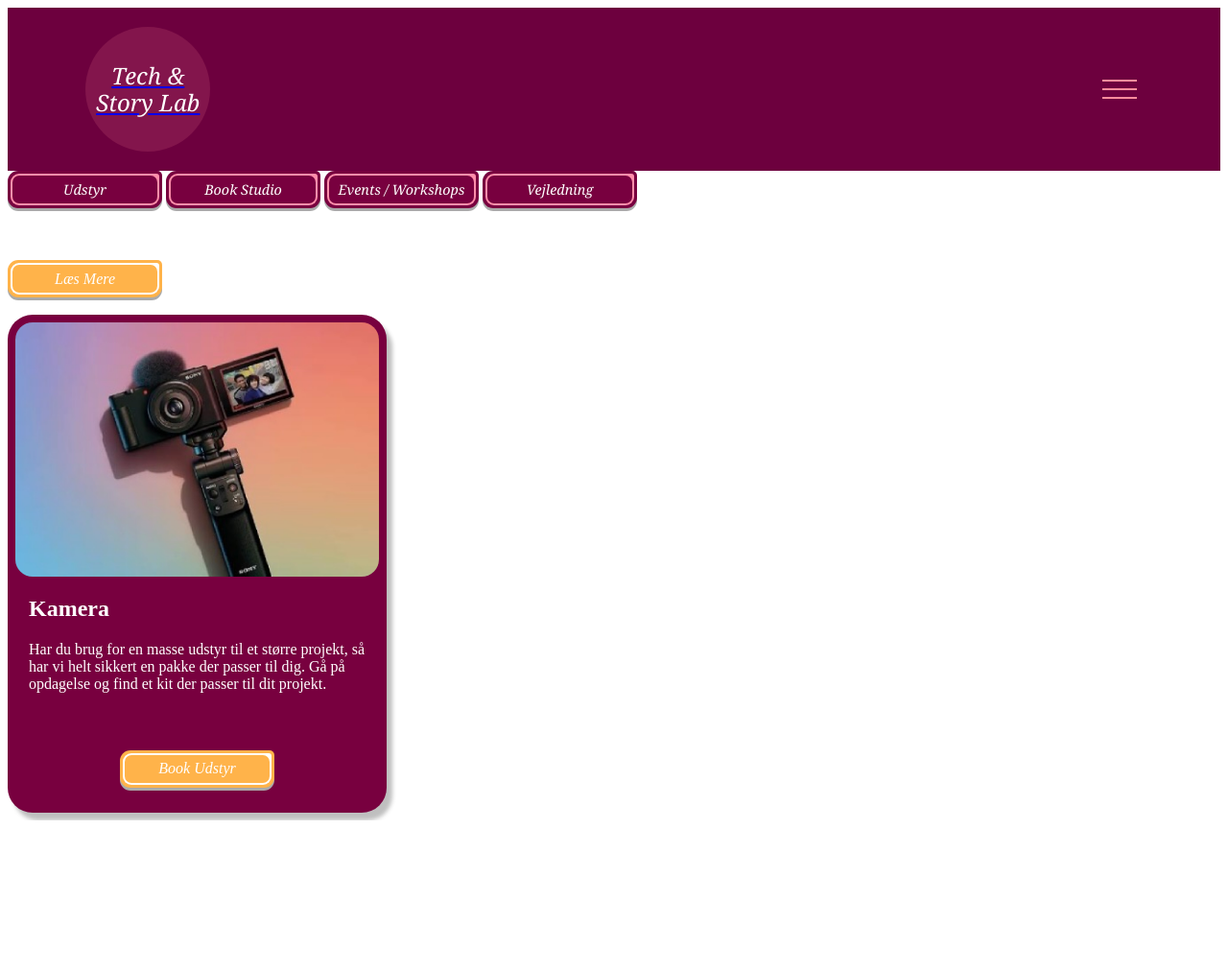
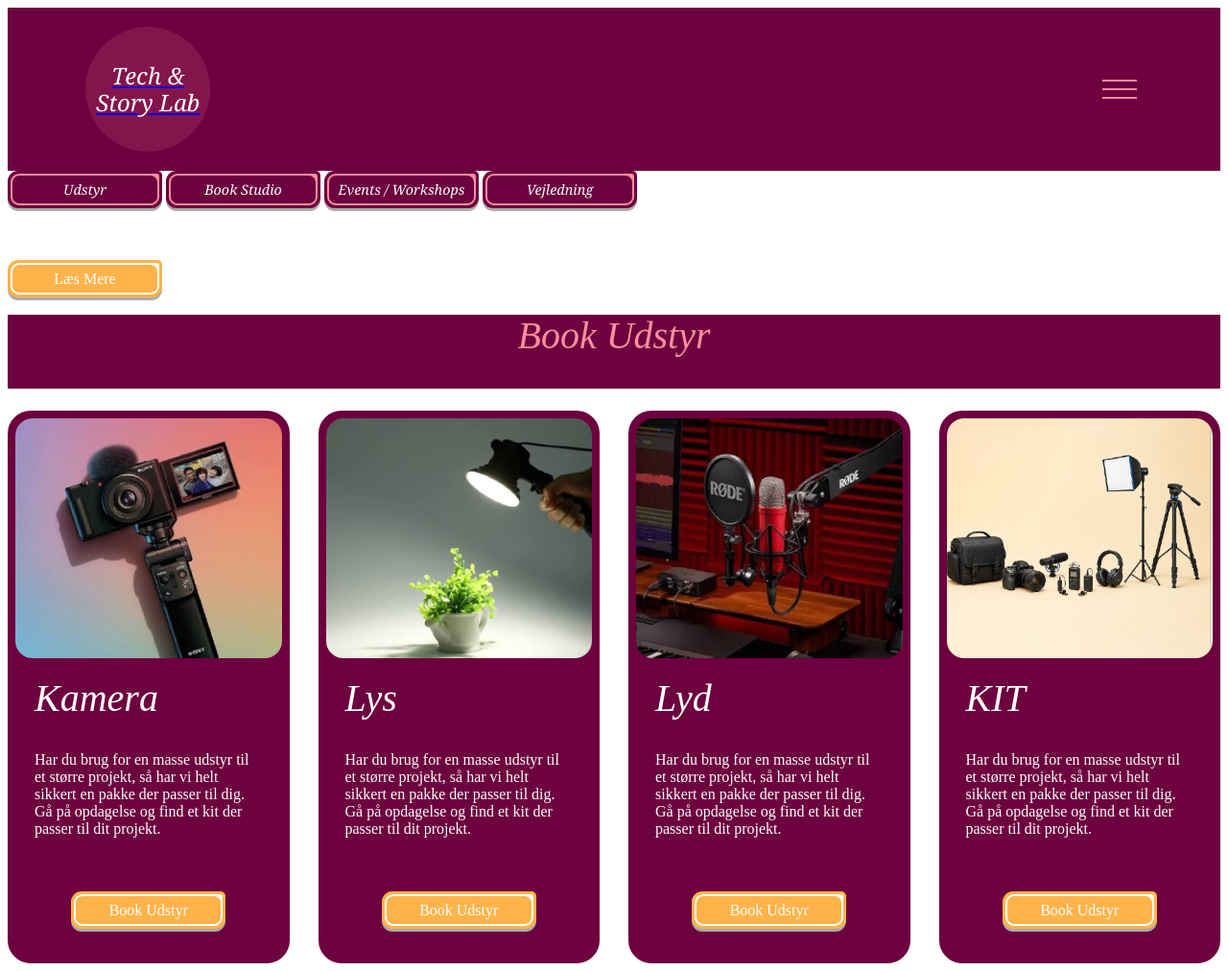
Before and after one commit to Jacobsvi/t-sl_astro, an Astro site: page / in a window 1280 px wide. Shown: the whole page at 96% size. Before the commit the page ends 855 px from the top, so only its background shows below. Built offline with nearby package versions, Linux system fonts and the light colour scheme; Astro itself is replaced by a stand-in of ours; no server answers; the database is empty; a web font is replaced by a local one.

Commit message:
Refactor code structure for improved readability and maintainability

```diff
--- a/src/components/Knap_primary.astro
+++ b/src/components/Knap_primary.astro
@@ -1,5 +1,5 @@
 ---
-
+import Style from "../styles/global_styles.css"
 ---
 
 
@@ -26,7 +26,7 @@
 
 .yderste_frame {
 display: inline-block;
-background-color: #78003f;
+background-color: var(--color-deep-plum);
 padding: 3px;
 margin: 0%;
 border-radius: 11px;
@@ -38,7 +38,8 @@ box-shadow: 0 3px 0 #aaaaaa;
 
 .inderste_frame {
 display: inline-block;
-background-color: #ff8fab;
+background-color: var(--color-soft-pink);
+
 padding: 2px;
 
 border-radius: 9px;
@@ -48,8 +49,8 @@ border-top-right-radius: 3px;
 
 
 .knap{
-background-color: #78003f;
-color: white;
+background-color: var(--color-deep-plum);
+color: var(--color-pure-white);
 border: 0px;
 
 border-radius:7px;
--- a/src/components/Udstyr_card_index.astro
+++ b/src/components/Udstyr_card_index.astro
@@ -15,17 +15,23 @@ import KnapSecondary from "./Knap_secondary.astro";
 
 
 <article class="card">
-    <slot/>
-  <div class="card-indhold">
 
-        <div class="card-tekst">
-      <slot name="tekst" />
- </div>
+  <div class="card_billede">
+<slot name="billede" />
+  </div>
 
-    <div class="card-knap">
-   <KnapSecondary>Book Udstyr</KnapSecondary>
-    </div>
+
+
+  <div class="card_tekst">
+<slot name="tekst" />
   </div>
+
+
+
+  <div class="card_knap">
+<KnapSecondary>Book Udstyr</KnapSecondary>
+  </div>
+
 </article>
 
 
@@ -42,7 +48,67 @@ import KnapSecondary from "./Knap_secondary.astro";
 
 <style>
 
- .card {
+.card {
+display: flex;
+flex-direction: column;
+min-width: 0;
+max-width: 300px;
+
+background-color: var( --color-deep-plum);
+color: var(  --color-pure-white);
+border-radius: 24px;
+
+overflow: hidden;
+
+border: solid 8px var(--color-deep-plum);
+}
+
+
+
+.card_billede {
+height: 250px;
+flex-shrink: 0;
+}
+
+.card_billede :global(img) {
+display: block;
+width: 100%;
+height: 100%;
+object-fit: cover;
+
+border-radius: 18px;
+}
+
+
+.card_tekst {
+  padding: 20px 20px;
+  overflow-wrap: anywhere;
+}
+
+
+.card-tekst :global(h2) {
+    margin: 0 0 12px;
+  }
+
+  .card-tekst :global(p) {
+    margin: 0;
+  }
+
+
+  .card_knap {
+    margin-top: auto;
+    display: flex;
+    justify-content: center;
+    padding: 20px 16px 28px;
+  }
+
+
+
+
+
+
+
+ /* .card {
     width: 100%;
     max-width: 395px;
     box-sizing: border-box;
@@ -66,6 +132,7 @@ import KnapSecondary from "./Knap_secondary.astro";
   padding-right: 0px;
   padding-bottom: 18px;
   padding-left: 0px;
+
 }
 
   .card-indhold h2 {
@@ -76,7 +143,7 @@ import KnapSecondary from "./Knap_secondary.astro";
     font-weight: normal;
   }
 
-  /* Beskrivelse */
+
   .card-indhold p {
     margin: 0;
     font-family: Arial, sans-serif;
@@ -93,7 +160,12 @@ import KnapSecondary from "./Knap_secondary.astro";
 
 .card-tekst {
   padding: 0 14px;
-}
+} */
+
+
+
+
+
 /*
 .card {
 display: inline-block;
--- a/src/pages/index.astro
+++ b/src/pages/index.astro
@@ -1,6 +1,8 @@
 ---
 import kamera from "../images/kamera_img_index.jpg";
-
+import Lys from "../images/Lys_img_index.png";
+import Lyd from "../images/Lyd_img_index.png";
+import kit from "../images/Kit_img_index.png";
 
 
 
@@ -98,8 +100,17 @@ console.log("staffData", staffData);
 	<br>
 <br>
 
+
+<section class="udstyr-sektion">
+  <div class="baggrundstekst" aria-hidden="true">
+    <h2 class="udstyr-titel">Book Udstyr</h2>
+  </div>
+
+
+
+<div class="book_udstyr_flex">
 <UdstyrCardIndex>
-  <img class="card-billede" src={kamera.src} alt="kamera"/>
+  <img slot="billede" src={kamera.src} alt="kamera"/>
 
 
    <div slot="tekst">
@@ -110,8 +121,107 @@ console.log("staffData", staffData);
 	Gå på opdagelse og find et kit der passer til dit projekt.
 </p>
   </div>
+</UdstyrCardIndex>
 
 
 
 
+<UdstyrCardIndex>
+  <img slot="billede" src={Lys.src} alt="Lys"/>
+
+
+  <div slot="tekst">
+  <h2>Lys</h2>
+  <p>
+	Har du brug for en masse udstyr til et større projekt,
+	så har vi helt sikkert en pakke der passer til dig.
+	Gå på opdagelse og find et kit der passer til dit projekt.
+ </p>
+  </div>
 </UdstyrCardIndex>
+
+
+
+
+<UdstyrCardIndex>
+  <img slot="billede" src={Lyd.src} alt="Lyd"/>
+
+
+  <div slot="tekst">
+  <h2>Lyd</h2>
+  <p>
+	Har du brug for en masse udstyr til et større projekt,
+	så har vi helt sikkert en pakke der passer til dig.
+	Gå på opdagelse og find et kit der passer til dit projekt.
+ </p>
+  </div>
+</UdstyrCardIndex>
+
+
+
+
+<UdstyrCardIndex>
+  <img slot="billede" src={kit.src} alt="Kit"/>
+
+
+  <div slot="tekst">
+  <h2>KIT</h2>
+  <p>
+	Har du brug for en masse udstyr til et større projekt,
+	så har vi helt sikkert en pakke der passer til dig.
+	Gå på opdagelse og find et kit der passer til dit projekt.
+ </p>
+  </div>
+</UdstyrCardIndex>
+
+</div>
+</section>
+
+
+
+
+
+<style>
+
+
+
+	.book_udstyr_flex {
+		display: flex;
+		gap: 30px;
+		justify-content: center;
+	}
+
+
+
+
+
+  .udstyr-sektion {
+  position: relative;
+  isolation: isolate;
+  padding-top: 100px;
+}
+
+.baggrundstekst {
+  position: absolute;
+  top: 0;
+  left: 0;
+  width: 100%;
+  z-index: -1;
+
+  text-align: center;
+  font-family: var(--font-overskrift);
+  font-style: italic;
+  font-size: clamp(48px, 12vw, 200px);
+  line-height: 1;
+  color: var(--color-soft-pink);
+
+  pointer-events: none;
+
+  background-color: var(--color-deep-plum);
+}
+
+.cards {
+  position: relative;
+  z-index: 1;
+}
+</style>
--- a/src/styles/global_styles.css
+++ b/src/styles/global_styles.css
@@ -1,51 +1,60 @@
 :root {
+  /* PRIMARY */
+  --color-business-blue: #0038a8;
+  --color-business-blue-light: #0c53ed;
+  --color-campus-green: #acb504;
+  --color-sunlit-energy: #e8d285;
+  --color-daylight: #f8edca;
+  --color-academic-fire: #fe4c61;
+  --color-students-blush: #fca28a;
+  --color-poolside-study: #33abb5;
+  --color-pencil-grey: #333333;
+  --color-pure-white: #ffffff;
+
+  /* SECONDARY */
+  --color-soft-pink: #ff8d9d;
+  --color-deep-plum: #6d003e;
+  --color-orange: #ffb34a;
+
+  /************************/
+  /************************/
+  /************************/
+  /************************/
+  /************************/
+  /************************/
+  /************************/
+  /************************/
+
   /* DISPLAY */
-  --display-size: 48px;
-  --display-line-height: 48px;
-  --display-letter-spacing: -0.24px;
-
-  /* H1 */
-  --h1-size: 40px;
-  --h1-line-height: 44px;
-  --h1-letter-spacing: -0.2px;
 
   /* H2 */
-  --h2-size: 32px;
-  --h2-line-height: 40px;
-  --h2-letter-spacing: 0px;
+  h2 {
+    font-family: var(--font-overskrift_h2);
+    font-weight: 300;
+    font-style: italic;
 
-  /* H3 */
-  --h3-size: 24px;
-  --h3-line-height: 32px;
-  --h3-letter-spacing: 0px;
+    font-size: 40px;
+    line-height: 44px;
+    margin-top: 0;
+  }
 
-  /* BODY LARGE */
-  --body-large-size: 18px;
-  --body-large-line-height: 28px;
-  --body-large-letter-spacing: 0px;
+  p {
+    font-family: var(--font-broedtekst);
+    font-size: var(--body-regular-size);
+    line-height: var(--body-regular-line-height);
 
-  /* BODY REGULAR */
+    font-weight: 400;
+    font-style: normal;
+    letter-spacing: 0;
+  }
+
+  :root {
+    --font-overskrift_h2: "oso-sans", sans-serif;
+
+    --font-broedtekst: "oso-sans", sans-serif;
+
     --body-regular-size: 16px;
     --body-regular-line-height: 24px;
-  --body-regular-letter-spacing: 0px;
-
-  /* BODY SMALL */
-  --body-small-size: 14px;
-  --body-small-line-height: 20px;
-  --body-small-letter-spacing: 0px;
-
-  /* LABEL */
-  --label-size: 14px;
-  --label-line-height: 20px;
-  --label-letter-spacing: 0px;
-
-  /* BUTTON */
-  /* Brug det præcise font-family-navn fra Adobe */
-  --button-font-family: "Oso Serif", serif;
-  --button-font-style: italic;
-  --button-size: 16px;
-  --button-line-height: 20px;
-  --button-letter-spacing: 0px;
   }
 
   /* DESKTOP */
@@ -70,3 +79,4 @@
       --h3-line-height: 36px;
     }
   }
+}
```
Also changed, not shown: src/images/KIT_img_index.png (added), src/images/Lyd_img_index.png (added), src/images/Lys_img_index.png (added). Lines whose indentation alone changed are shown as unchanged.
